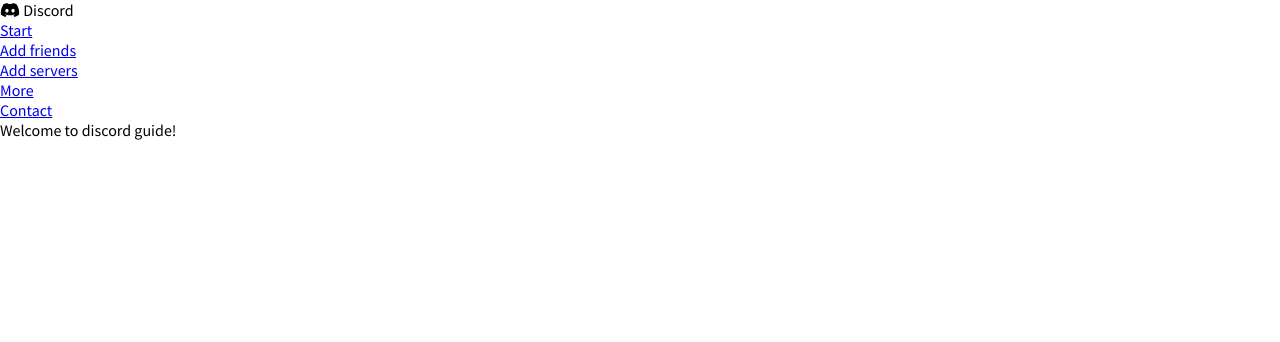
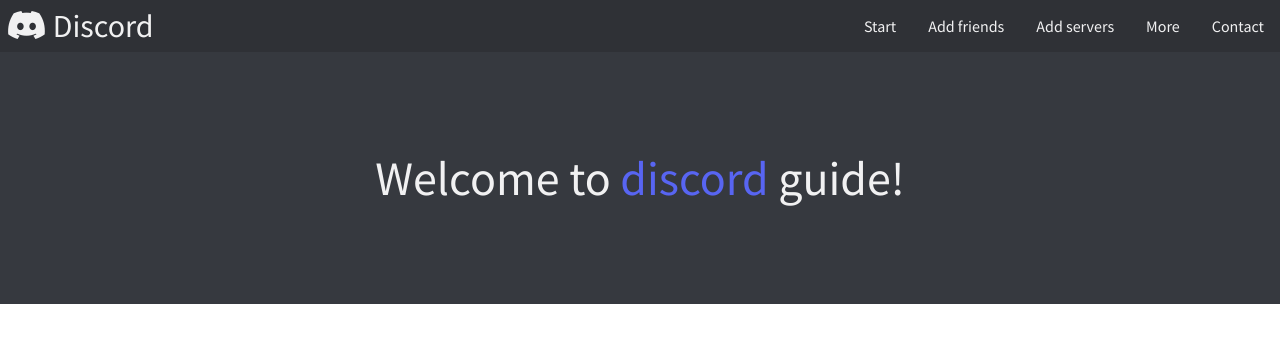
Before and after one commit to Patryk725/DiscordType, a plain HTML site: page index.html in a window 1280 px wide. Drawn offline with Linux system fonts and the light colour scheme.

Commit message:
styles for html navbar and greetings

```diff
--- a/style.css
+++ b/style.css
@@ -2,6 +2,12 @@
     margin: 0;
     padding: 0;
     box-sizing: border-box;
+    scroll-behavior: smooth;
+}
+
+::selection{
+    background-color: var(--fill-color);
+    color: var(--default-icon)
 }
 
 :root{
@@ -13,4 +19,58 @@
     --logo-text: #72767D;
     --hovered: #DCDDDE;
     --default-icon: #B9BBBE;
+    --fill-color: #5865F2;
 }
+
+.container{
+    width: 100%;
+    background-color: var(--medium-bg);
+}
+
+.topbar{
+    display: flex;
+    align-items: center;
+    justify-content: space-between;
+}
+
+.topbar .logo{
+    user-select: none;
+    color: var(--white-text);
+    font-size: 2em;
+    margin-left: .2em;
+}
+
+.navbar ul{
+    display: flex;
+    height: 100%;
+}
+
+.navbar li{
+    list-style-type: none;
+    font-size: 1em;
+    padding: 1em;
+}
+
+.navbar a{
+    color: var(--white-text);
+    text-decoration: none;
+}
+
+.navbar a:hover{
+    color: var(--hovered);
+}
+
+.article{
+    min-height: 12em;
+    background-color: var(--light-bg);
+    color: var(--white-text);
+    display: flex;
+    align-items: center;
+    justify-content: center;
+}
+
+.article .title{
+    font-size: 3em;
+    margin: 2em 1em;
+    text-align: center;
+}
```
